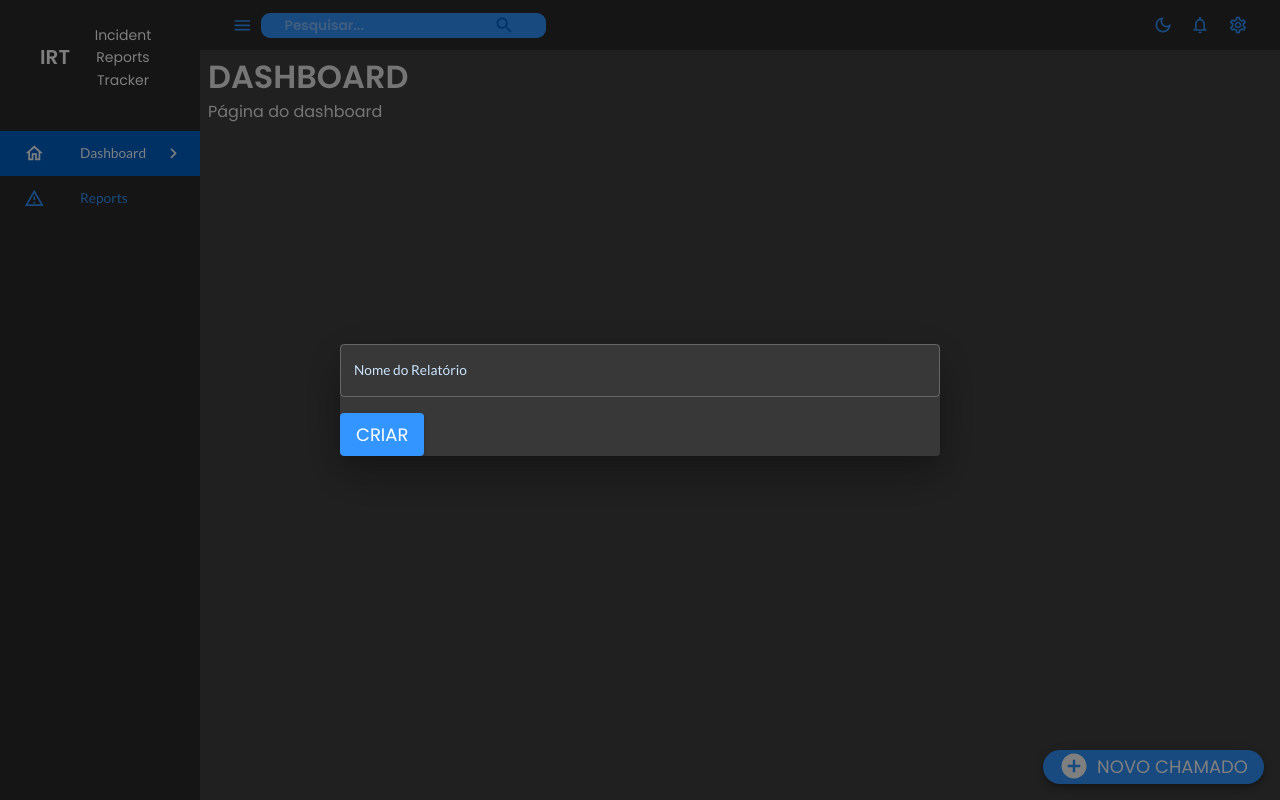
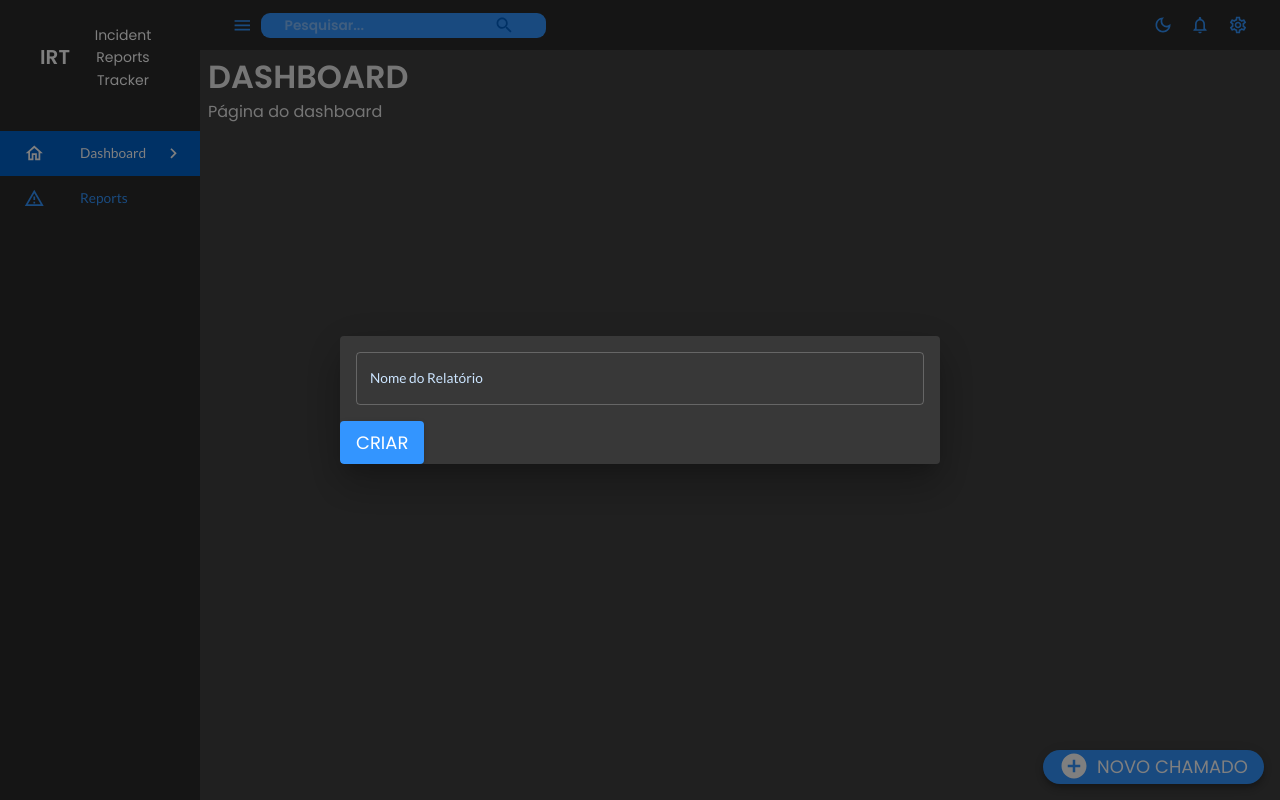
Before and after one commit to frederycksales/react-reports, a React (Create React App) app: page /dashboard in a window 1280 px wide. Both pictures are taken after a click on the button "NOVO CHAMADO". Built offline with nearby package versions, Linux system fonts and the light colour scheme.

Commit message:
Ajustes no form

```diff
--- a/src/components/NewReportForm.jsx
+++ b/src/components/NewReportForm.jsx
@@ -2,12 +2,19 @@ import React from 'react';
 import { useForm } from 'react-hook-form';
 import { TextField, Button, Box } from '@mui/material';
 
-const NewReportForm = ({ onSubmit }) => {
+const NewReportForm = ({ onSubmit: externalOnSubmit }) => {
     const { register, handleSubmit, formState: { errors } } = useForm();
 
+    const handleFormSubmit = (data) => {
+        console.log(data);
+        if (externalOnSubmit) {
+            externalOnSubmit(data);
+        }
+    };
+
     return (
-        <form onSubmit={handleSubmit(onSubmit)}>
-            <Box mb={2}>
+        <form onSubmit={handleSubmit(handleFormSubmit)}>
+            <Box m={2}>
                 <TextField
                     fullWidth
                     label="Nome do Relatório"
@@ -16,6 +23,8 @@ const NewReportForm = ({ onSubmit }) => {
                     helperText={errors.reportName?.message}
                 />
             </Box>
+
+            {/* Adicione outros campos conforme necessário */}
 
             <Box mt={2}>
                 <Button variant="contained" color="primary" type="submit">
@@ -26,4 +35,4 @@ const NewReportForm = ({ onSubmit }) => {
     );
 };
 
-export default NewReportForm
+export default NewReportForm;
```
